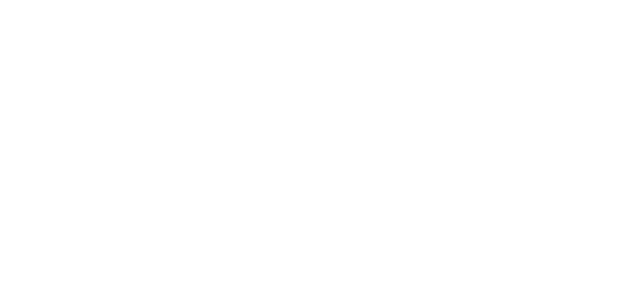
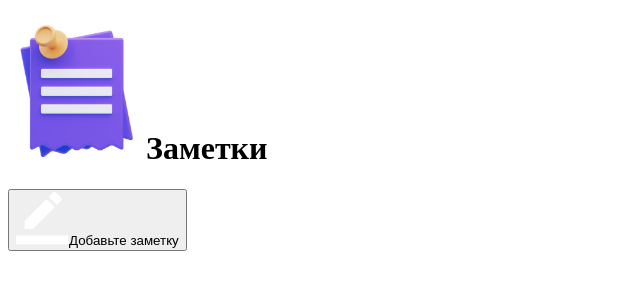
Before and after one commit to Alexsatm/Notes, a plain HTML site: page index.html in a window 1280 px wide. Shown: the whole page, without its empty margins (0-640 px from the left). Drawn offline with Linux system fonts and the light colour scheme.

Commit message:
feat: add container

```diff
--- a/index.html
+++ b/index.html
@@ -3,9 +3,12 @@
 <head>
     <meta charset="UTF-8">
     <meta name="viewport" content="width=device-width, initial-scale=1.0">
-    <title>Notes</title>
+    <title>Notes App</title>
 </head>
 <body>
-
+    <div class="container">
+        <h1><img src="images/notes.png" alt="notes">Заметки</h1>
+        <button><img src="images/edit.png" alt="edit">Добавьте заметку</button>
+    </div>
 </body>
 </html>
```
